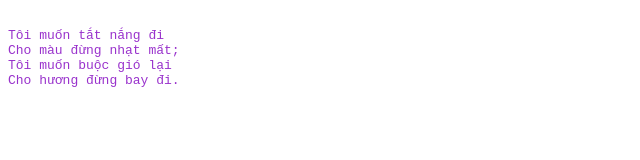
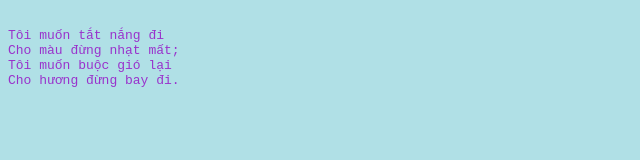
Before and after one commit to 29-25/Quynh-Nhu, a plain HTML site: page index.html in a window 1280 px wide. Shown: the whole page, without its empty margins (0-640 px from the left). Drawn offline with Linux system fonts and the light colour scheme.

Commit message:
Update index.html

```diff
--- a/index.html
+++ b/index.html
@@ -2,6 +2,7 @@
 <html>
 <head>
 <title>Quỳnh Như</title>
+ <link rel="stylesheet" href="https://raw.githubusercontent.com/29-25/Quynh-Nhu/main/styles.css">
 <pre>
 <font color="DarkOrchid">
 Tôi muốn tắt nắng đi
```
